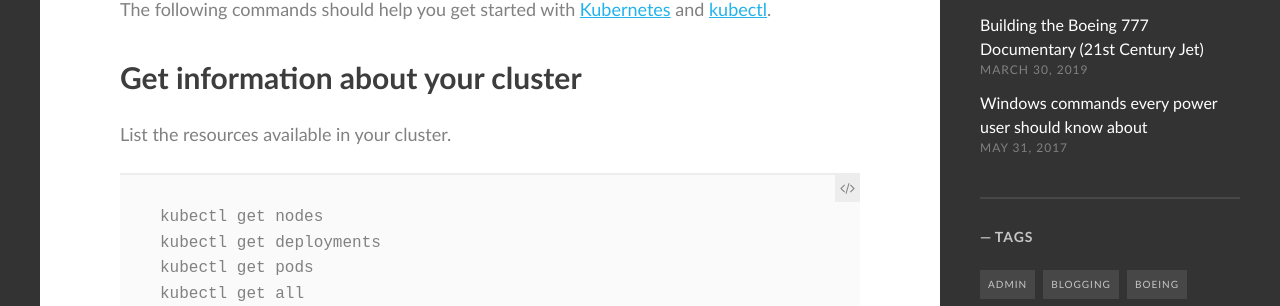
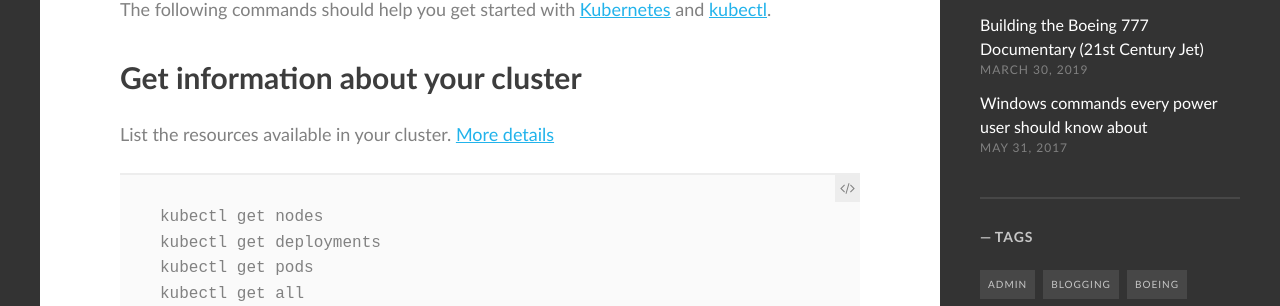
Before and after one commit to mdavid626/blog, a Jekyll site: the page built from _posts/2019-11-25-Basic-Kubernetes-commands.md, in a window 1280 px wide and 900 px high, scrolled down 775 px. Shown: the part 137-443 px from the top of the window. Built offline with Jekyll 4.4.1, drawn with Linux system fonts in a browser that asks for light colours; some web fonts are replaced; comment, search, counter and statistics services are not loaded.

Commit message:
Update 2019-11-25-Basic-Kubernetes-commands.md

```diff
--- a/_posts/2019-11-25-Basic-Kubernetes-commands.md
+++ b/_posts/2019-11-25-Basic-Kubernetes-commands.md
@@ -9,7 +9,7 @@ tags: [kubernetes, kubectl, kubernetes-basics]
 The following commands should help you get started with [Kubernetes](https://kubernetes.io/) and [kubectl](https://kubernetes.io/docs/reference/generated/kubectl/kubectl-commands).
 
 ## Get information about your cluster
-List the resources available in your cluster.
+List the resources available in your cluster. [More details](https://kubernetes.io/docs/reference/generated/kubectl/kubectl-commands#get)
 {% highlight shell %}
 kubectl get nodes
 kubectl get deployments
```
